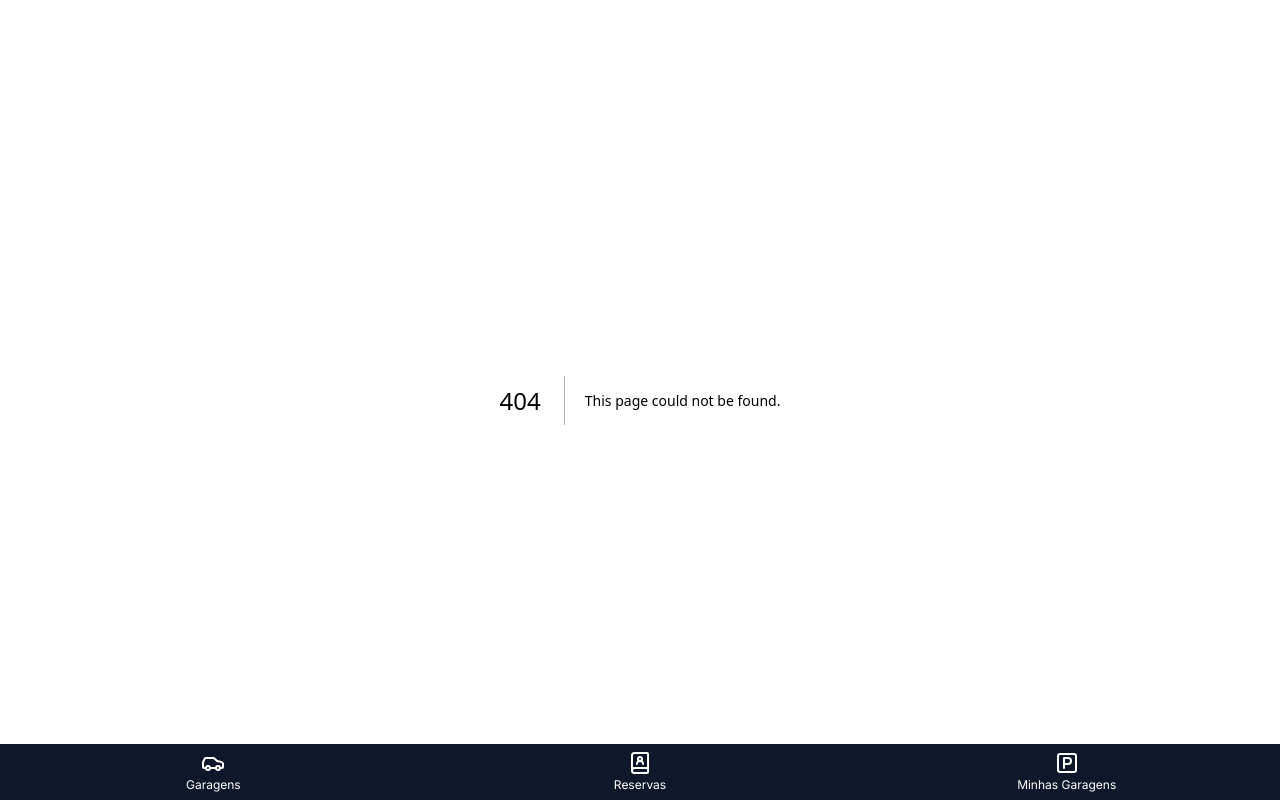
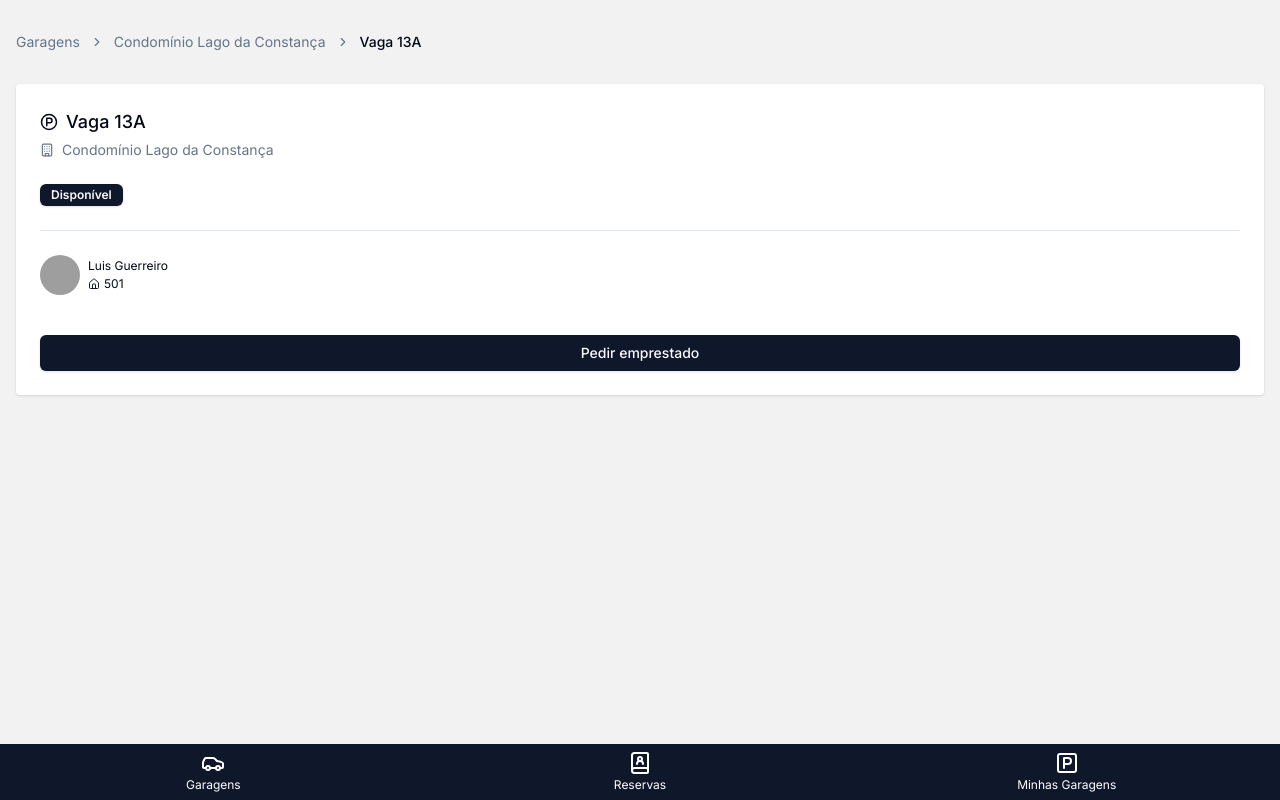
Before and after one commit to devguerreiro/garagee-app, a Next.js app: page /garagens/1/1 in a window 1280 px wide. Before the commit this address had no page. Built offline with nearby package versions, Linux system fonts and the light colour scheme; grey boxes are pictures that could not be loaded.

Commit message:
feat: :sparkles: inicia tela dos detalhes da vaga

```diff
--- a/package.json
+++ b/package.json
@@ -10,6 +10,7 @@
   },
   "dependencies": {
     "@radix-ui/react-avatar": "^1.1.3",
+    "@radix-ui/react-slot": "^1.1.2",
     "@radix-ui/react-tabs": "^1.1.3",
     "class-variance-authority": "^0.7.1",
     "clsx": "^2.1.1",
--- /dev/null
+++ b/src/app/garagens/[building]/[parkingSpace]/page.tsx
@@ -0,0 +1,88 @@
+import { BuildingIcon, HouseIcon, ParkingCircleIcon } from "lucide-react";
+
+import {
+  Breadcrumb,
+  BreadcrumbItem,
+  BreadcrumbLink,
+  BreadcrumbList,
+  BreadcrumbPage,
+  BreadcrumbSeparator,
+} from "@/components/ui/breadcrumb";
+import { Badge } from "@/components/ui/badge";
+import { Avatar, AvatarFallback, AvatarImage } from "@/components/ui/avatar";
+import { Button } from "@/components/ui/button";
+
+type Props = {
+  params: Promise<{
+    building: string;
+    parkingSpace: string;
+  }>;
+};
+
+export default async function Page({ params }: Readonly<Props>) {
+  const { building, parkingSpace } = await params;
+
+  console.log({ building, parkingSpace });
+
+  const getParkingSpace = () => {
+    return {
+      identifier: "Vaga 13A",
+      available: true,
+      building: {
+        name: "Condomínio Lago da Constança",
+      },
+      owner: {
+        name: "Luis Guerreiro",
+        apartment: "501",
+      },
+    };
+  };
+
+  const _parkingSpace = getParkingSpace();
+
+  return (
+    <div className="container py-8 space-y-8">
+      <Breadcrumb>
+        <BreadcrumbList>
+          <BreadcrumbItem>
+            <BreadcrumbLink href="/garagens">Garagens</BreadcrumbLink>
+          </BreadcrumbItem>
+          <BreadcrumbSeparator />
+          <BreadcrumbItem>{_parkingSpace.building.name}</BreadcrumbItem>
+          <BreadcrumbSeparator />
+          <BreadcrumbItem>
+            <BreadcrumbPage>{_parkingSpace.identifier}</BreadcrumbPage>
+          </BreadcrumbItem>
+        </BreadcrumbList>
+      </Breadcrumb>
+      <div className="p-6 bg-card shadow rounded text-sm space-y-6">
+        <div className="space-y-1">
+          <div className="flex items-center gap-2 text-lg">
+            <ParkingCircleIcon className="w-[1em] h-[1em]" />
+            <h2 className="font-medium">{_parkingSpace.identifier}</h2>
+          </div>
+          <div className="flex items-center gap-2 text-muted-foreground">
+            <BuildingIcon className="w-[1em] h-[1em]" />
+            <span className="block">{_parkingSpace.building.name}</span>
+          </div>
+        </div>
+        <Badge>{_parkingSpace.available ? "Disponível" : "Indisponível"}</Badge>
+        <hr />
+        <div className="flex items-center gap-2">
+          <Avatar>
+            <AvatarImage src="https://github.com/shadcn.png" />
+            <AvatarFallback>CN</AvatarFallback>
+          </Avatar>
+          <div className="flex flex-col gap-0.5 text-xs">
+            <span>{_parkingSpace.owner.name}</span>
+            <div className="flex items-center gap-1">
+              <HouseIcon className="text-primary w-[1em] h-[1em]" />
+              <span>{_parkingSpace.owner.apartment}</span>
+            </div>
+          </div>
+        </div>
+        <Button className="w-full !mt-10">Pedir emprestado</Button>
+      </div>
+    </div>
+  );
+}
--- a/src/app/garagens/Garage.tsx
+++ b/src/app/garagens/components/Garage.tsx
@@ -1,34 +1,43 @@
-import { BuildingIcon } from "lucide-react";
+import Link from "next/link";
+
+import { BuildingIcon, HouseIcon, ParkingCircleIcon } from "lucide-react";
 
 import { Avatar, AvatarFallback, AvatarImage } from "@/components/ui/avatar";
 import { Badge } from "@/components/ui/badge";
 
 export default function Garage() {
   return (
-    <div className="px-6 py-4 bg-card rounded-lg shadow space-y-4">
+    <Link
+      href="/garagens/lago-da-constanca/13A"
+      className="block px-6 py-4 bg-card rounded-lg shadow space-y-4"
+    >
       <div className="flex justify-between">
         <div className="flex items-center gap-2">
           <Avatar>
             <AvatarImage src="https://github.com/shadcn.png" />
             <AvatarFallback>CN</AvatarFallback>
           </Avatar>
-          <div className="flex flex-col text-xs">
+          <div className="flex flex-col gap-0.5 text-xs">
             <span>Luis Guerreiro</span>
-            <span>AP 501</span>
+            <div className="flex items-center gap-1">
+              <HouseIcon className="text-primary w-[1em] h-[1em]" />
+              <span>501</span>
+            </div>
           </div>
         </div>
-        <div>
+        <div className="flex flex-col items-center">
+          <ParkingCircleIcon className="w-[1em] h-[1em]" />
           <span className="font-medium">Vaga 13A</span>
         </div>
       </div>
       <hr />
       <div className="text-sm flex justify-between items-center">
-        <div className="flex items-center gap-2">
-          <BuildingIcon className="text-primary w-[1rem] h-[1rem]" />
+        <div className="flex items-center gap-1.5">
+          <BuildingIcon className="text-primary w-[1em] h-[1em]" />
           <span>Lago da constança</span>
         </div>
         <Badge>Disponível</Badge>
       </div>
-    </div>
+    </Link>
   );
 }
--- a/src/app/garagens/page.tsx
+++ b/src/app/garagens/page.tsx
@@ -1,17 +1,19 @@
 import { Tabs, TabsContent, TabsList, TabsTrigger } from "@/components/ui/tabs";
 
-import Garage from "./Garage";
+import Garage from "./components/Garage";
 
 export default function Page() {
   return (
     <div className="px-4 py-8 space-y-4">
       <h1 className="text-lg font-semibold">Garagens</h1>
-      <Tabs defaultValue="covered" className="space-y-4">
+      <Tabs defaultValue="covered" className="space-y-8">
         <TabsList>
           <TabsTrigger value="covered">Cobertas</TabsTrigger>
           <TabsTrigger value="uncovered">Descobertas</TabsTrigger>
         </TabsList>
-        <TabsContent value="covered">
+        <TabsContent value="covered" className="space-y-6">
+          <Garage />
+          <Garage />
           <Garage />
         </TabsContent>
         <TabsContent value="uncovered">
--- /dev/null
+++ b/src/components/ui/breadcrumb.tsx
@@ -0,0 +1,115 @@
+import * as React from "react"
+import { Slot } from "@radix-ui/react-slot"
+import { ChevronRight, MoreHorizontal } from "lucide-react"
+
+import { cn } from "@/lib/utils"
+
+const Breadcrumb = React.forwardRef<
+  HTMLElement,
+  React.ComponentPropsWithoutRef<"nav"> & {
+    separator?: React.ReactNode
+  }
+>(({ ...props }, ref) => <nav ref={ref} aria-label="breadcrumb" {...props} />)
+Breadcrumb.displayName = "Breadcrumb"
+
+const BreadcrumbList = React.forwardRef<
+  HTMLOListElement,
+  React.ComponentPropsWithoutRef<"ol">
+>(({ className, ...props }, ref) => (
+  <ol
+    ref={ref}
+    className={cn(
+      "flex flex-wrap items-center gap-1.5 break-words text-sm text-muted-foreground sm:gap-2.5",
+      className
+    )}
+    {...props}
+  />
+))
+BreadcrumbList.displayName = "BreadcrumbList"
+
+const BreadcrumbItem = React.forwardRef<
+  HTMLLIElement,
+  React.ComponentPropsWithoutRef<"li">
+>(({ className, ...props }, ref) => (
+  <li
+    ref={ref}
+    className={cn("inline-flex items-center gap-1.5", className)}
+    {...props}
+  />
+))
+BreadcrumbItem.displayName = "BreadcrumbItem"
+
+const BreadcrumbLink = React.forwardRef<
+  HTMLAnchorElement,
+  React.ComponentPropsWithoutRef<"a"> & {
+    asChild?: boolean
+  }
+>(({ asChild, className, ...props }, ref) => {
+  const Comp = asChild ? Slot : "a"
+
+  return (
+    <Comp
+      ref={ref}
+      className={cn("transition-colors hover:text-foreground", className)}
+      {...props}
+    />
+  )
+})
+BreadcrumbLink.displayName = "BreadcrumbLink"
+
+const BreadcrumbPage = React.forwardRef<
+  HTMLSpanElement,
+  React.ComponentPropsWithoutRef<"span">
+>(({ className, ...props }, ref) => (
+  <span
+    ref={ref}
+    role="link"
+    aria-disabled="true"
+    aria-current="page"
+    className={cn("font-medium text-foreground", className)}
+    {...props}
+  />
+))
+BreadcrumbPage.displayName = "BreadcrumbPage"
+
+const BreadcrumbSeparator = ({
+  children,
+  className,
+  ...props
+}: React.ComponentProps<"li">) => (
+  <li
+    role="presentation"
+    aria-hidden="true"
+    className={cn("[&>svg]:w-3.5 [&>svg]:h-3.5", className)}
+    {...props}
+  >
+    {children ?? <ChevronRight />}
+  </li>
+)
+BreadcrumbSeparator.displayName = "BreadcrumbSeparator"
+
+const BreadcrumbEllipsis = ({
+  className,
+  ...props
+}: React.ComponentProps<"span">) => (
+  <span
+    role="presentation"
+    aria-hidden="true"
+    className={cn("flex h-9 w-9 items-center justify-center", className)}
+    {...props}
+  >
+    <MoreHorizontal className="h-4 w-4" />
+    <span className="sr-only">More</span>
+  </span>
+)
+BreadcrumbEllipsis.displayName = "BreadcrumbElipssis"
+
+export {
+  Breadcrumb,
+  BreadcrumbList,
+  BreadcrumbItem,
+  BreadcrumbLink,
+  BreadcrumbPage,
+  BreadcrumbSeparator,
+  BreadcrumbEllipsis,
+}
--- /dev/null
+++ b/src/components/ui/button.tsx
@@ -0,0 +1,57 @@
+import * as React from "react"
+import { Slot } from "@radix-ui/react-slot"
+import { cva, type VariantProps } from "class-variance-authority"
+
+import { cn } from "@/lib/utils"
+
+const buttonVariants = cva(
+  "inline-flex items-center justify-center gap-2 whitespace-nowrap rounded-md text-sm font-medium transition-colors focus-visible:outline-none focus-visible:ring-1 focus-visible:ring-ring disabled:pointer-events-none disabled:opacity-50 [&_svg]:pointer-events-none [&_svg]:size-4 [&_svg]:shrink-0",
+  {
+    variants: {
+      variant: {
+        default:
+          "bg-primary text-primary-foreground shadow hover:bg-primary/90",
+        destructive:
+          "bg-destructive text-destructive-foreground shadow-sm hover:bg-destructive/90",
+        outline:
+          "border border-input bg-background shadow-sm hover:bg-accent hover:text-accent-foreground",
+        secondary:
+          "bg-secondary text-secondary-foreground shadow-sm hover:bg-secondary/80",
+        ghost: "hover:bg-accent hover:text-accent-foreground",
+        link: "text-primary underline-offset-4 hover:underline",
+      },
+      size: {
+        default: "h-9 px-4 py-2",
+        sm: "h-8 rounded-md px-3 text-xs",
+        lg: "h-10 rounded-md px-8",
+        icon: "h-9 w-9",
+      },
+    },
+    defaultVariants: {
+      variant: "default",
+      size: "default",
+    },
+  }
+)
+
+export interface ButtonProps
+  extends React.ButtonHTMLAttributes<HTMLButtonElement>,
+    VariantProps<typeof buttonVariants> {
+  asChild?: boolean
+}
+
+const Button = React.forwardRef<HTMLButtonElement, ButtonProps>(
+  ({ className, variant, size, asChild = false, ...props }, ref) => {
+    const Comp = asChild ? Slot : "button"
+    return (
+      <Comp
+        className={cn(buttonVariants({ variant, size, className }))}
+        ref={ref}
+        {...props}
+      />
+    )
+  }
+)
+Button.displayName = "Button"
+
+export { Button, buttonVariants }
```
Also changed, not shown: 1 other file (tests, documents, lock files or other folders).
